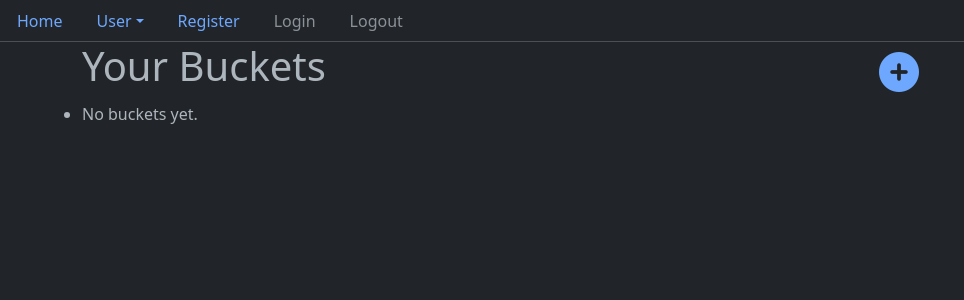
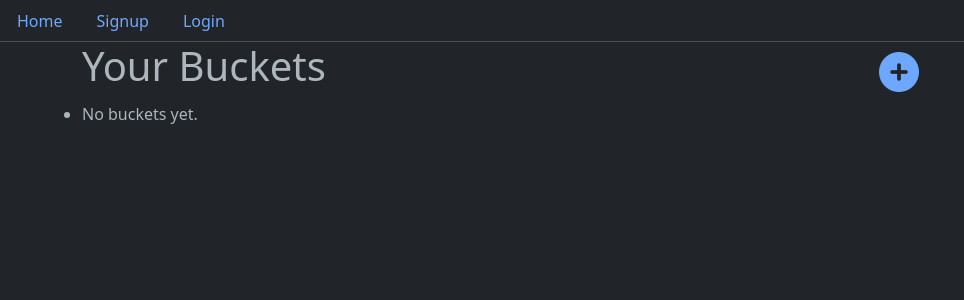
Before and after one commit to giovanibs/django_bucket_list, a Django app: page / in a window 1280 px wide. Shown: the top 300 px of the page, without its empty margins (0-964 px from the left). Run offline with Django 4.2, Linux system fonts and the light colour scheme; data that the repository does not hold is empty; some libraries are stand-ins or nearby versions.

Commit message:
fixed navbar links

```diff
--- a/bucketapp/templates/bucketapp/base.html
+++ b/bucketapp/templates/bucketapp/base.html
@@ -27,32 +27,23 @@
             >Home</a
           >
         </li>
-        <li class="nav-item dropdown">
-          <a
-            class="nav-link dropdown-toggle"
-            data-bs-toggle="dropdown"
-            href="#"
-            role="button"
-            aria-haspopup="true"
-            aria-expanded="false"
-            >User</a
-          >
-          <div class="dropdown-menu">
-            <a class="dropdown-item" href="#tab2Id">Register</a>
-            <a class="dropdown-item" href="#tab3Id">Login</a>
-            <div class="dropdown-divider"></div>
-            <a class="dropdown-item" href="#tab4Id">Logout</a>
-          </div>
-        </li>
-        <li class="nav-item" role="presentation">
-          <a href="{% url 'signup' %}" class="nav-link">Register</a>
-        </li>
-        <li class="nav-item" role="presentation">
-          <a href="#tab5Id" class="nav-link disabled">Login</a>
-        </li>
-        <li class="nav-item" role="presentation">
-          <a href="#" class="nav-link disabled">Logout</a>
-        </li>
+
+        {% if user.is_authenticated %}
+          <li class="nav-item" role="presentation">
+            <a href="#" class="nav-link text-muted text-decoration-none">{{ user }}</a>
+          </li>
+          <li class="nav-item" role="presentation">
+            <a href="{% url 'logout' %}" class="nav-link">Logout</a>
+          </li>
+
+        {% else %}
+          <li class="nav-item" role="presentation">
+            <a href="{% url 'signup' %}" class="nav-link">Signup</a>
+          </li>
+          <li class="nav-item" role="presentation">
+            <a href="{% url 'login' %}" class="nav-link">Login</a>
+          </li>
+        {% endif %}
       </ul>
 
       <!-- Tab panes -->
--- a/django_bucket_list/settings.py
+++ b/django_bucket_list/settings.py
@@ -131,3 +131,7 @@ DEFAULT_AUTO_FIELD = 'django.db.models.BigAutoField'
 CRISPY_ALLOWED_TEMPLATE_PACKS = "bootstrap5"
 
 CRISPY_TEMPLATE_PACK = "bootstrap5"
+
+LOGIN_REDIRECT_URL = '/'
+
+LOGIN_URL = 'login'
```
